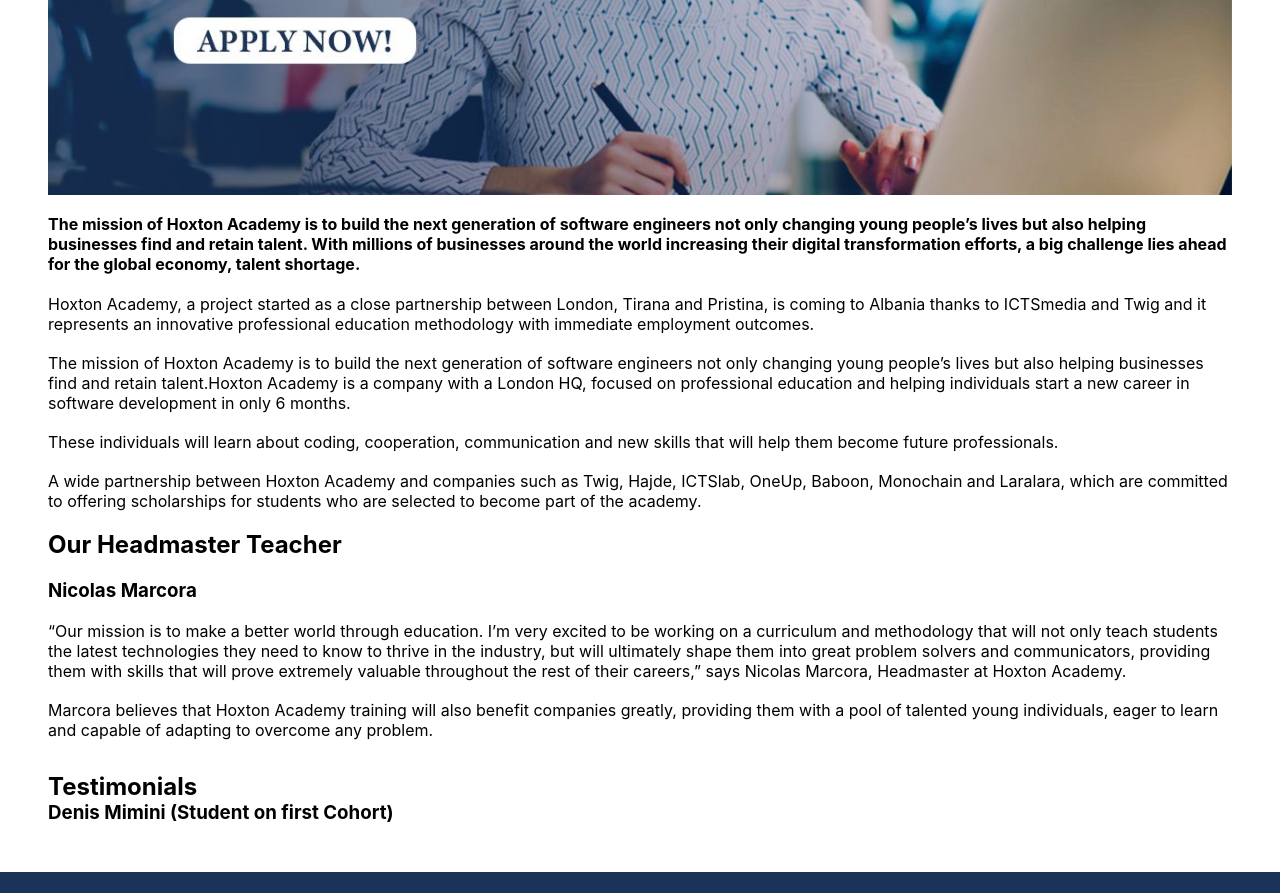
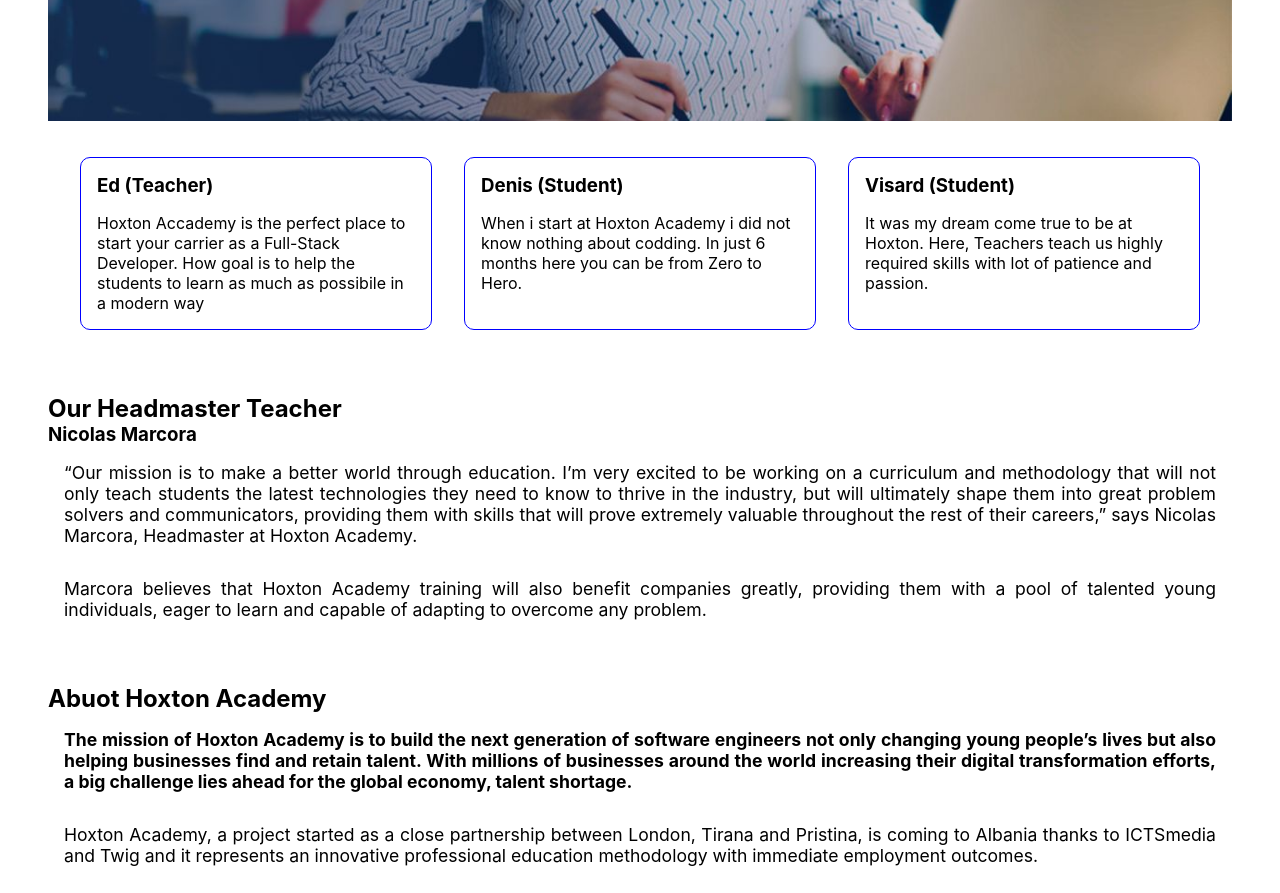
Before and after one commit to denis-projects/hoxton-react-project, a React (Vite) app: page /about in a window 1280 px wide. Shown: the part 660-1553 px from the top of the page. Built offline with nearby package versions, Linux system fonts and the light colour scheme.

Commit message:
aading some testimonals on about page

```diff
--- a/src/pages/About.jsx
+++ b/src/pages/About.jsx
@@ -4,9 +4,35 @@
 function About() {
     return (
         <div className='about'>
+            <div className='aboutBottom'>
+                <img src='assets\Homepage Photo.jpeg' alt="" />
+
+                <div className='testimonialsSection'>
+                    <div className='testimonialSection'>
+                        <h3 className='testimonialName'>Ed (Teacher)</h3>
+                        <p className='testimonialText'>Hoxton Accademy is the perfect place to start your carrier as a Full-Stack Developer. How goal is to help the students to learn as much as possibile in a modern way</p>
+                    </div>
+                    <div className='testimonialSection'>
+                        <h3 className='testimonialName'>Denis (Student)</h3>
+                        <p className='testimonialText'>When i start at Hoxton Academy i did not know nothing about codding. In just 6 months here you can be from Zero to Hero.</p>
+                    </div>
+                    <div className='testimonialSection'>
+                        <h3 className='testimonialName'>Visard (Student)</h3>
+                        <p className='testimonialText'>It was my dream come true to be at Hoxton. Here, Teachers teach us highly required skills with lot of patience and passion.</p>
+                    </div>
+                </div>
+
+            </div>
             <div className='aboutTop'>
-                <h1>About Us</h1>
-                <img src='assets\Homepage Photo.jpeg' alt="" />
+
+                <div>
+                    <h2>Our Headmaster Teacher</h2>
+                    <h3>Nicolas Marcora</h3>
+                    <p>“Our mission is to make a better world through education. I’m very excited to be working on a curriculum and methodology that will not only teach students the latest technologies they need to know to thrive in the industry, but will ultimately shape them into great problem solvers and communicators, providing them with skills that will prove extremely valuable throughout the rest of their careers,” says Nicolas Marcora, Headmaster at Hoxton Academy.</p>
+                    <p> Marcora believes that Hoxton Academy training will also benefit companies greatly, providing them with a pool of talented young individuals, eager to learn and capable of adapting to overcome any problem.</p>
+                </div>
+                <div>
+                    <h2>Abuot Hoxton Academy</h2>
                     <p><b>The mission of Hoxton Academy is to build the next generation of software engineers not only changing young people’s lives but also helping businesses find and retain talent.
                         With millions of businesses around the world increasing their digital transformation efforts, a big challenge lies ahead for the global economy, talent shortage.</b> </p>
 
@@ -15,17 +41,10 @@
                     <p>The mission of Hoxton Academy is to build the next generation of software engineers not only changing young people’s lives but also helping businesses find and retain talent.Hoxton Academy is a company with a London HQ, focused on professional education and helping individuals start a new career in software development in only 6 months.</p>
                     <p> These individuals will learn about coding, cooperation, communication and new skills that will help them become future professionals.</p>
                     <p>A wide partnership between Hoxton Academy and companies such as Twig, Hajde, ICTSlab, OneUp, Baboon, Monochain and Laralara, which are committed to offering scholarships for students who are selected to become part of the academy.</p>
+                </div>
 
-                <h2>Our Headmaster Teacher</h2>
-                <h3>Nicolas Marcora</h3>
-                <p>“Our mission is to make a better world through education. I’m very excited to be working on a curriculum and methodology that will not only teach students the latest technologies they need to know to thrive in the industry, but will ultimately shape them into great problem solvers and communicators, providing them with skills that will prove extremely valuable throughout the rest of their careers,” says Nicolas Marcora, Headmaster at Hoxton Academy.</p>
-                <p> Marcora believes that Hoxton Academy training will also benefit companies greatly, providing them with a pool of talented young individuals, eager to learn and capable of adapting to overcome any problem.</p>
             </div>
-            <div className='aboutBottom'>
-                <h2>Testimonials</h2>
-                <h3>Denis Mimini (Student on first Cohort)</h3>
-                <p></p>
-            </div>
+
 
         </div>
     )
--- a/src/styles/About.css
+++ b/src/styles/About.css
@@ -1,6 +1,5 @@
 .about {
     display: grid;
-    grid-auto-flow: row;
     margin: 2rem;
     gap: 2rem;
     padding: 1rem;
@@ -8,13 +7,38 @@
 }
 
 
-h1 {
-    color: slateblue;
-    padding-left: 2rem;
-    margin-bottom: 1rem;
+.aboutTop p {
+    padding: 1rem;
 }
+
+
 
 .aboutTop {
     display: grid;
-    gap: 1.2rem;
+    gap: 3rem;
+    text-align: justify;
+
 }
+
+.aboutTop p {
+    font-size: 1.1rem;
+}
+
+.testimonialsSection {
+
+    display: grid;
+    grid-template-columns: repeat(auto-fit, minmax(200px, 1fr));
+    gap: 2rem;
+    padding: 2rem;
+
+}
+
+.testimonialSection {
+    border: solid 1px blue;
+    padding: 1rem;
+    border-radius: 10px;
+}
+
+.testimonialSection p {
+    margin-top: 1rem;
+}
```
Lines whose indentation alone changed are shown as unchanged.
